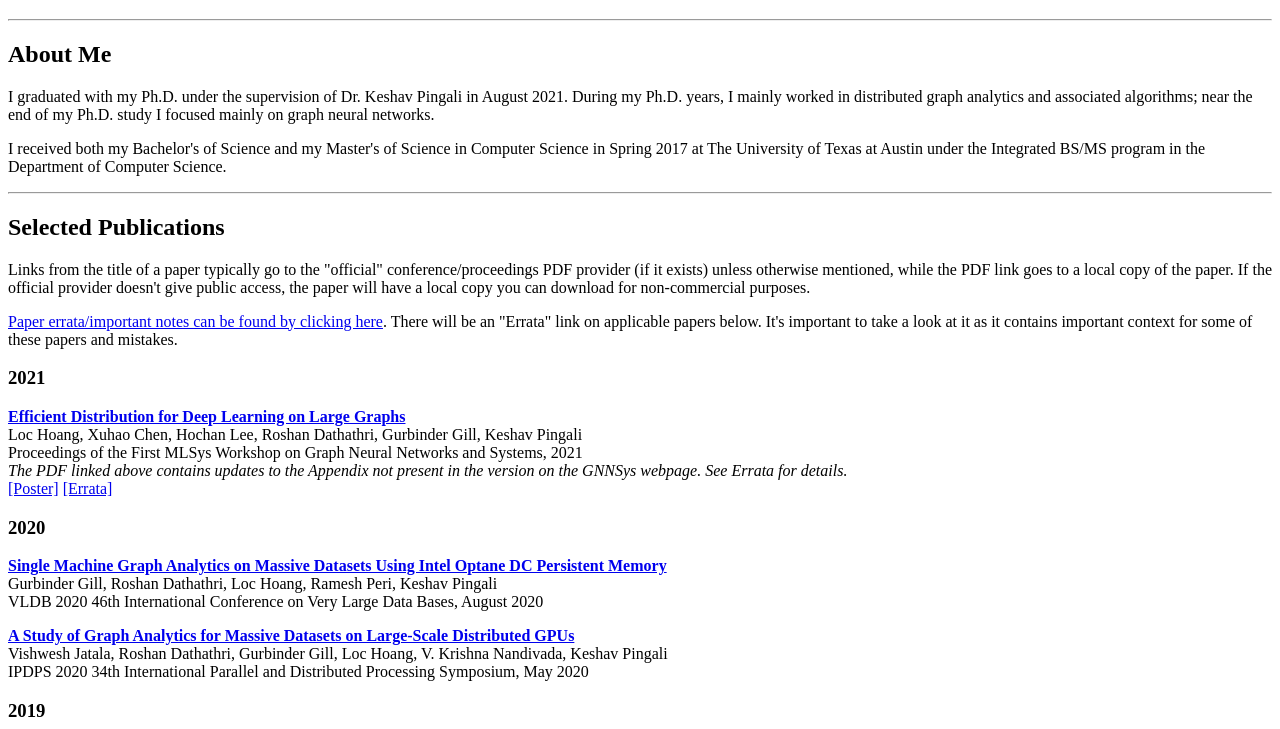
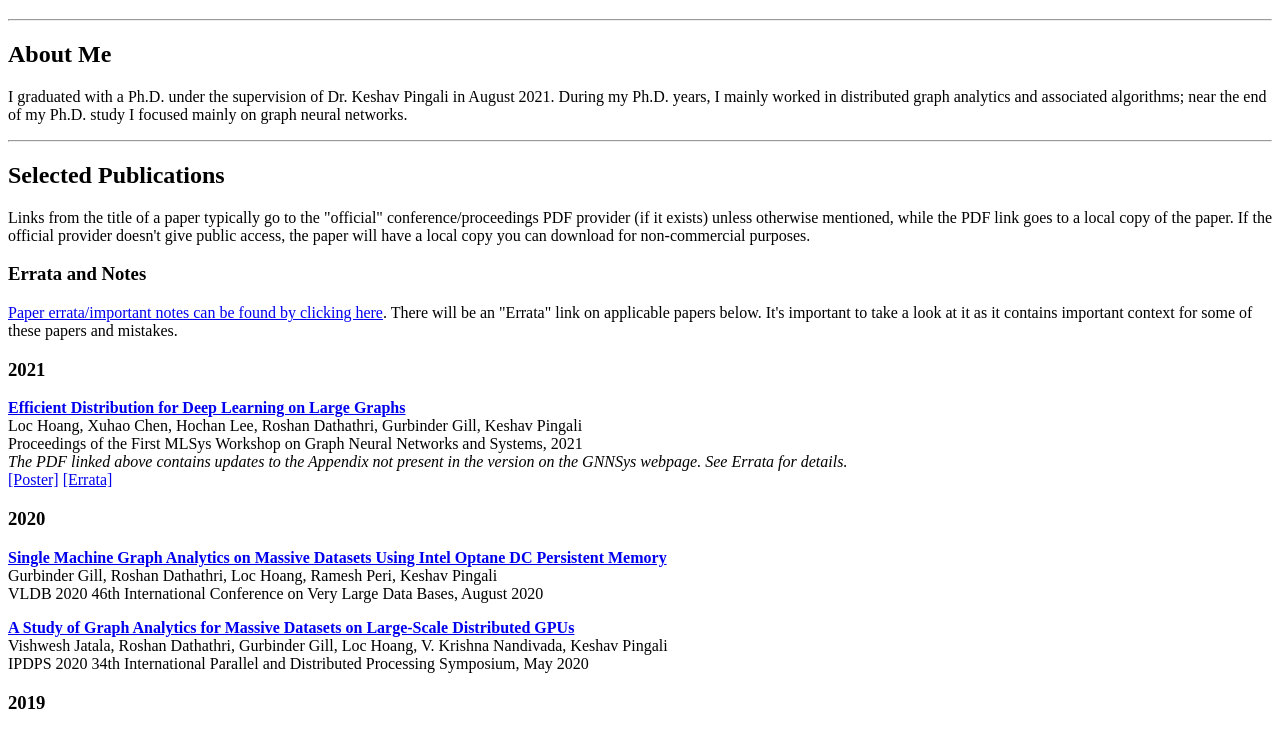
Before and after one commit to l-hoang/l-hoang.github.io, a plain HTML site: page index.html in a window 1280 px wide. Shown: the part 61-790 px from the top of the page. Drawn offline with Linux system fonts and the light colour scheme.

Commit message:
Landing page update

```diff
--- a/index.html
+++ b/index.html
@@ -11,16 +11,10 @@
 <h2>About Me</h2>
 
 <p>
-I graduated with my Ph.D. under the supervision of Dr. Keshav Pingali in August
+I graduated with a Ph.D. under the supervision of Dr. Keshav Pingali in August
 2021. During my Ph.D. years, I mainly worked in distributed graph analytics and
 associated algorithms; near the end of my Ph.D. study I focused mainly on graph
 neural networks.
-</p>
-
-<p>
-I received both my Bachelor's of Science and my Master's of Science in Computer
-Science in Spring 2017 at The University of Texas at Austin under the Integrated
-BS/MS program in the Department of Computer Science.
 </p>
 
 <hr />
@@ -34,6 +28,8 @@ while the PDF link goes to a local copy of the paper.  If the official provider
 doesn't give public access, the paper will have a local copy you can download
 for non-commercial purposes.
 </p>
+
+<h3>Errata and Notes</h3>
 
 <p>
 <a href="errata.html">Paper errata/important notes can be found by clicking here</a>.
@@ -155,7 +151,7 @@ Found <a href=other/loc_cv.pdf>here</a>. Last updated May 2023.
 <h2>Contact</h2>
 
 <p>
-Email: <b>shorter of first and last name</b> at <b>cs.utexas.edu</b>
+Email: <b>initial of first name</b> <b>underscore</b> <b>lastname</b> at <b>utexas.edu</b>
 </p>
 
 <p>
@@ -176,7 +172,7 @@ after years of not playing it consistently, too.
 <hr />
 
 <p>
-<b>Last update: Feb 2025</b>
+<b>Last update: April 2025</b>
 </p>
 
 </html>
```
